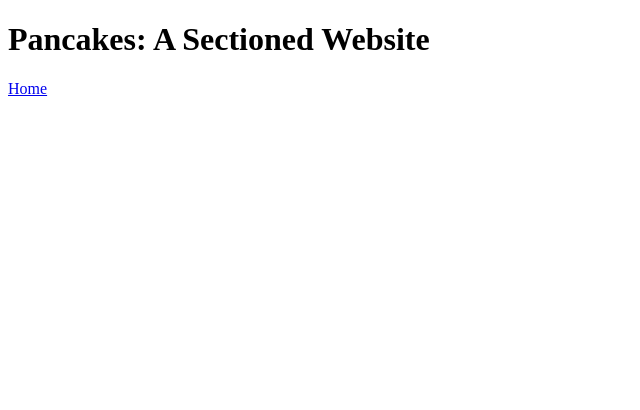
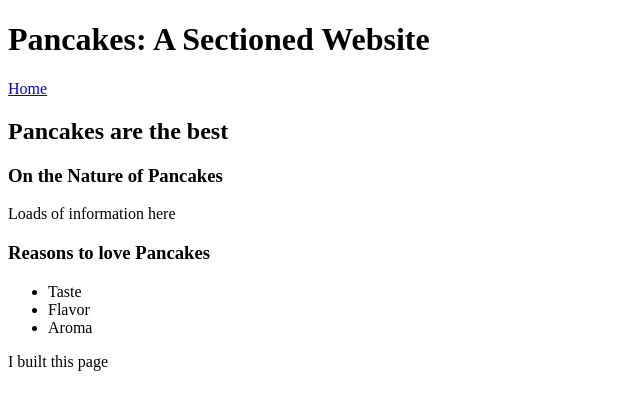
Before and after one commit to DanAWashburn/semantic-elements, a plain HTML site: page second-semantic-elements.html in a window 1280 px wide. Shown: the whole page, without its empty margins (0-640 px from the left). Drawn offline with Linux system fonts and the light colour scheme.

Commit message:
created webpage using sectioning elements

```diff
--- a/second-semantic-elements.html
+++ b/second-semantic-elements.html
@@ -12,6 +12,28 @@
       <nav>
         <a href="index.html">Home</a>
       </nav>
+    </header>
+
+    <section>
+      <h2>Pancakes are the best</h2>
+      <article>
+        <h3>On the Nature of Pancakes</h3>
+        <p>Loads of information here</p>
+      </article>
+
+      <aside>
+      <h3>Reasons to love Pancakes</h3>
+      <ul>
+        <li>Taste</li>
+        <li>Flavor</li>
+        <li>Aroma</li>
+      </ul>
+      </aside>
+    </section>
+
+    <footer>
+      <p>I built this page</p>
+    </footer>
 
   </body>
 
```
